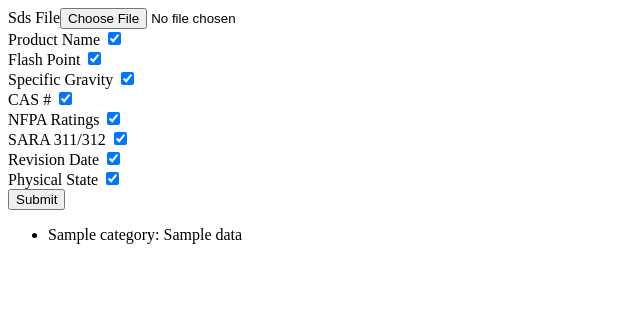
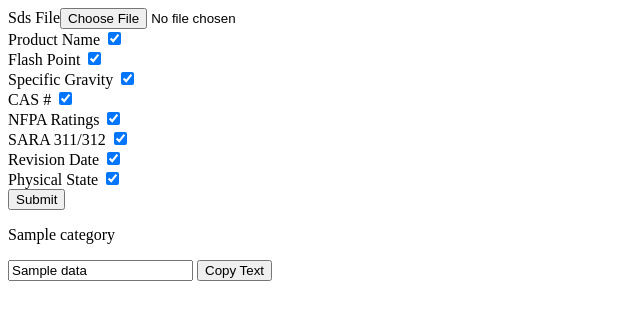
Before and after one commit to astepe/ari-blog, a Flask app: template blog/templates/sds_parser_form.html in a window 1280 px wide. Shown: the top 320 px of the page, without its empty margins (0-640 px from the left). Run offline with Flask 2, Linux system fonts and the light colour scheme; tables that the repository leaves empty hold one stand-in row (values such as "Sample post"); the template is opened without the code that fills it: values that come from a table or form of the project are taken from there, most other values are stand-ins (such as "Sample title", 1, 10 or a date in 2020); some libraries are stand-ins or nearby versions.

Commit message:
added text copy feature

```diff
--- a/blog/projects/parser.py
+++ b/blog/projects/parser.py
@@ -9,7 +9,7 @@ class ChemicalData:
 
     CATEGORIES = (
         CATEGORY('Product Name', re.compile(r"[P|p]roduct (([N|n]ame)|([D|d]escription)).*?(?P<data>[^ :\n].*?)(P|C)", re.DOTALL)),
-        CATEGORY('Flash Point', re.compile(r"([F|f]lash [P|p]oint)([\s:\d.°C]{0,18}\s{0,8}\(\s{0,4})?(?P<data>[0-9.]*\s*°?\s?F)?", re.DOTALL)),
+        CATEGORY('Flash Point', re.compile(r"([F|f]lash [P|p]oint)([\s:\d.°C]{0,18}\s{0,8}\(\s{0,4})?(?P<data>[0-9.]*\s*)?°?\s?F", re.DOTALL)),
         CATEGORY('Specific Gravity', re.compile(r"([R|r]elative [D|d]ensity|[S|s]pecific [G|g]ravity)\s*(?P<data>[0-9.]*\s)?", re.DOTALL)),
         CATEGORY('CAS #', re.compile(r"CAS.*?(?P<data>\d{2,7}\n*?-\n*?\d{2}\n*?-\n*?\d)", re.DOTALL)),
         CATEGORY('NFPA Fire', re.compile(r"NFPA.*?[F|f]ire.*?(?P<data>[0-4])", re.DOTALL)),
--- a/blog/templates/sds_parser_form.html
+++ b/blog/templates/sds_parser_form.html
@@ -32,6 +32,16 @@
         xhr.send(formData);
       });
     });
+    function copyFunction(category) {
+
+      var copyText = document.getElementById(category);
+
+      copyText.select();
+
+      document.execCommand("copy");
+
+      alert("Copied the text: " + copyText.value);
+    }
   </script>
   </head>
   <body>
@@ -58,11 +68,10 @@
       {{ form.submit() }}
     </form>
     <div>
-      <ul>
       {% for category, data in chemical_data.items() %}
-        <li>{{category}}: {{data}}</li>
+        <p>{{category}}</p> <input id="{{category}}" type="text" value="{{data}}">
+        <button onclick="copyFunction('{{category}}')">Copy Text</button>
       {% endfor %}
-      </ul>
     </div>
   </body>
 </html>
```
